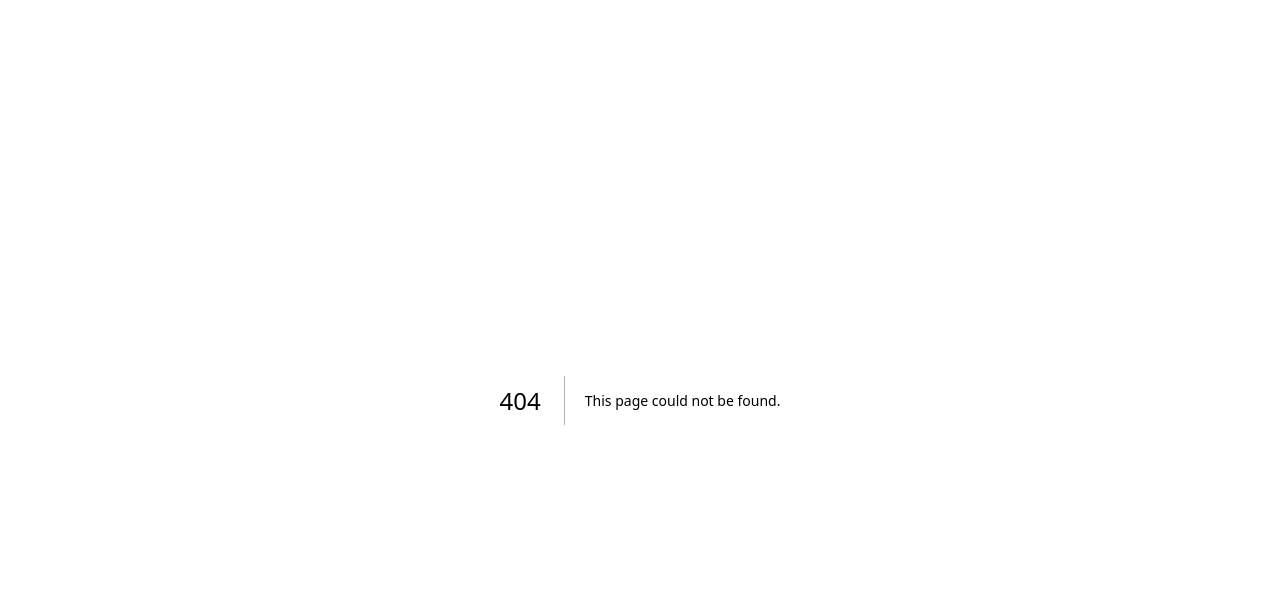
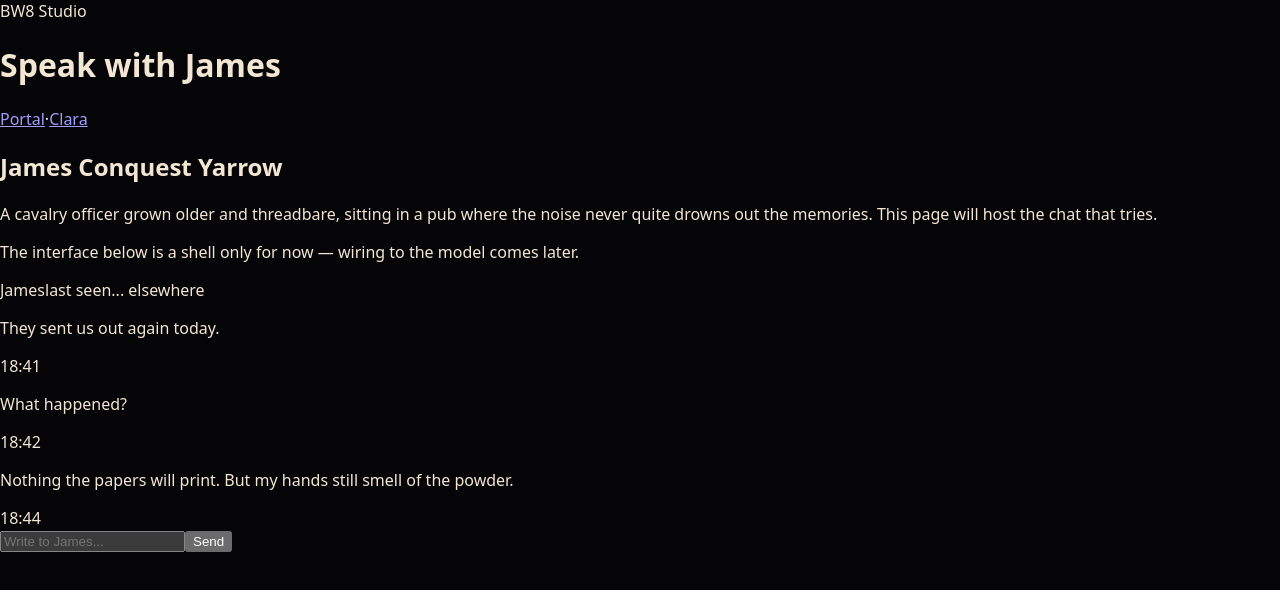
Before and after one commit to BradWyatt-code/James-portal, a Next.js app: page /speak in a window 1280 px wide. Before the commit this address had no page. Shown: the top 590 px of the page. Built offline with nearby package versions, Linux system fonts and the light colour scheme.

Commit message:
Create page.tsx

```diff
--- /dev/null
+++ b/app/speak/page.tsx
@@ -0,0 +1,80 @@
+// app/speak/page.tsx
+import Link from "next/link";
+
+export default function SpeakPage() {
+  return (
+    <main className="james-speak">
+      <div className="js-overlay" />
+
+      <header className="js-header">
+        <div className="js-header-title">
+          <span className="js-header-label">BW8 Studio</span>
+          <h1>Speak with James</h1>
+        </div>
+        <nav className="js-header-nav">
+          <Link href="/">Portal</Link>
+          <span>·</span>
+          <Link href="https://clara.bw8.org" target="_blank">
+            Clara
+          </Link>
+        </nav>
+      </header>
+
+      <section className="js-chat-shell">
+        {/* LEFT SIDE (desktop) – description */}
+        <aside className="js-sidebar">
+          <h2>James Conquest Yarrow</h2>
+          <p>
+            A cavalry officer grown older and threadbare, sitting in a pub where
+            the noise never quite drowns out the memories. This page will host
+            the chat that tries.
+          </p>
+          <p className="js-sidebar-note">
+            The interface below is a shell only for now — wiring to the model
+            comes later.
+          </p>
+        </aside>
+
+        {/* RIGHT SIDE – WhatsApp-style chat */}
+        <div className="js-chat-frame">
+          <div className="js-chat-header">
+            <div className="js-avatar" />
+            <div className="js-chat-title">
+              <span className="js-chat-name">James</span>
+              <span className="js-chat-status">last seen... elsewhere</span>
+            </div>
+          </div>
+
+          <div className="js-chat-log">
+            <div className="js-msg js-msg-them">
+              <p>They sent us out again today.</p>
+              <span className="js-msg-time">18:41</span>
+            </div>
+            <div className="js-msg js-msg-me">
+              <p>What happened?</p>
+              <span className="js-msg-time">18:42</span>
+            </div>
+            <div className="js-msg js-msg-them">
+              <p>
+                Nothing the papers will print. But my hands still smell of the
+                powder.
+              </p>
+              <span className="js-msg-time">18:44</span>
+            </div>
+          </div>
+
+          <form className="js-input-bar" onSubmit={(e) => e.preventDefault()}>
+            <input
+              type="text"
+              placeholder="Write to James..."
+              className="js-input"
+            />
+            <button type="submit" className="js-send-btn">
+              Send
+            </button>
+          </form>
+        </div>
+      </section>
+    </main>
+  );
+}
```
